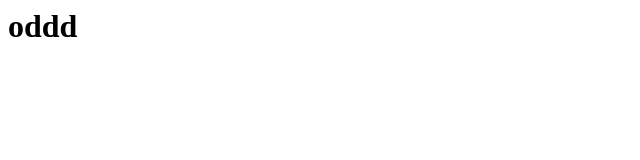
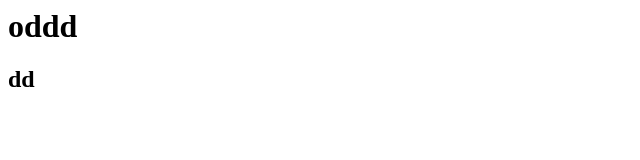
Before and after one commit to Nawab1/beggin, a plain HTML site: page index.html in a window 1280 px wide. Shown: the full height of the page, 0-640 px from the left. Drawn offline with Linux system fonts and the light colour scheme.

Commit message:
new h2 tag added

```diff
--- a/index.html
+++ b/index.html
@@ -1 +1,2 @@
 <h1>oddd</h1>
+<h2>dd</h2>
```
